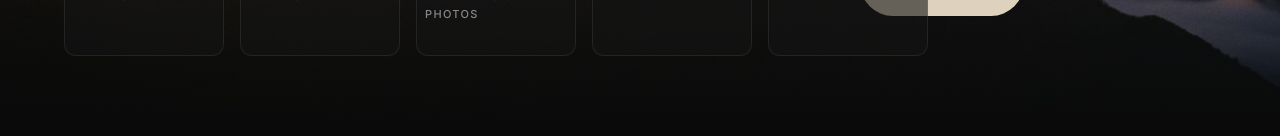
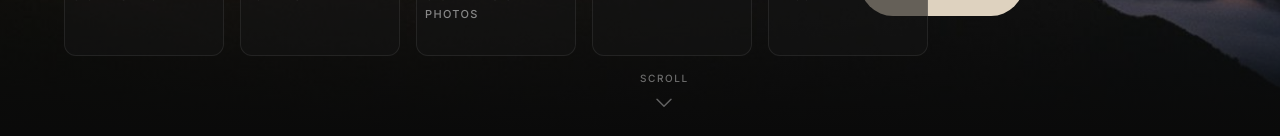
Before and after one commit to AryanAKE/japantour, a React (Vite) app: page / in a window 1280 px wide. Shown: the part 664-800 px from the top of the page. Built offline with nearby package versions, Linux system fonts and the light colour scheme; the HTML template or start-up script is replaced by a standard one.

Commit message:
Add animated scroll-down indicator to HeroSection

```diff
--- a/src/sections/HeroSection.tsx
+++ b/src/sections/HeroSection.tsx
@@ -241,6 +241,23 @@ export default function HeroSection() {
             </a>
           ))}
         </motion.div>
+        {/* Scroll Down Indicator */}
+        <motion.div
+          initial={{ opacity: 0, y: -10 }}
+          animate={{ opacity: 1, y: 0 }}
+          transition={{ delay: 1.8, duration: 0.6, ease: STANDARD_EASE }}
+          className="absolute bottom-8 left-1/2 -translate-x-1/2 flex flex-col items-center gap-2 pointer-events-none"
+        >
+          <span className="text-[10px] font-medium uppercase tracking-[0.16em] text-white/40">Scroll</span>
+          <motion.div
+            animate={{ y: [0, 6, 0] }}
+            transition={{ duration: 1.4, repeat: Infinity, ease: 'easeInOut' }}
+          >
+            <svg width="16" height="10" viewBox="0 0 16 10" fill="none" aria-hidden="true">
+              <path d="M1 1L8 8L15 1" stroke="rgba(255,255,255,0.35)" strokeWidth="1.5" strokeLinecap="round" strokeLinejoin="round" />
+            </svg>
+          </motion.div>
+        </motion.div>
       </div>
     </section>
   )
```
